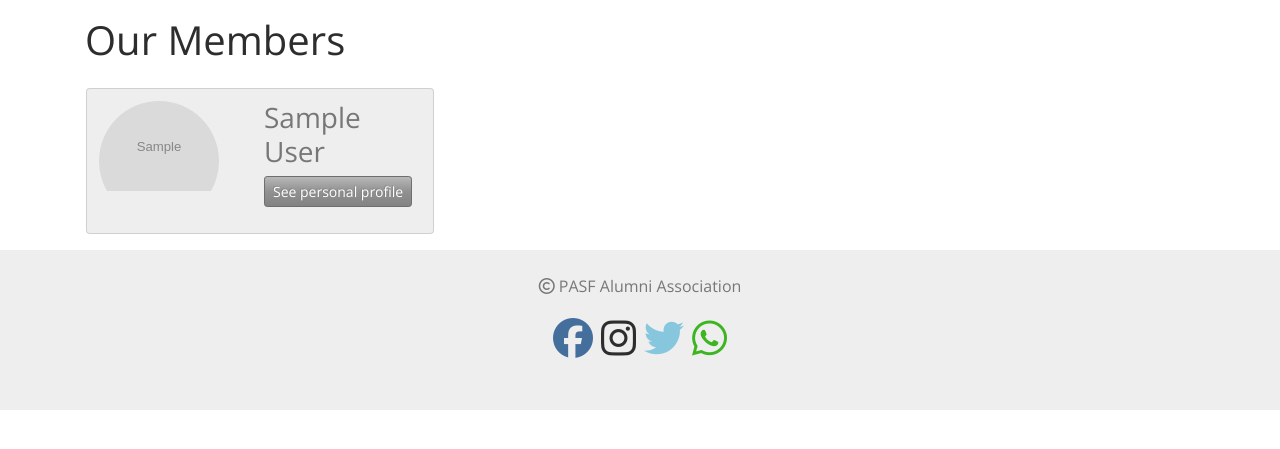
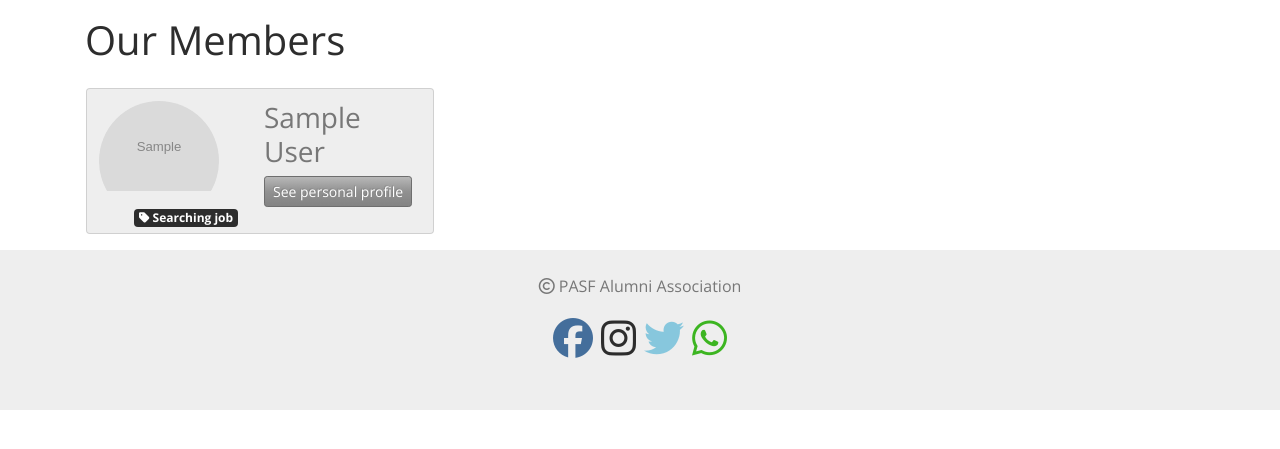
Before and after one commit to afanasev-anton/Alumni_union, a Symfony app: template templates/pages/alumnies.html.twig in a window 1280 px wide. Shown: the part 78-527 px from the top of the page. Run offline with Twig, Linux system fonts and the light colour scheme; the template is opened without the code that fills it: most values are stand-ins (such as "Sample title", 1, 10 or a date in 2020); grey boxes marked "Sample" are stand-in pictures; some libraries are stand-ins or nearby versions.

Commit message:
add search job label for alumnies

```diff
--- a/templates/pages/alumnies.html.twig
+++ b/templates/pages/alumnies.html.twig
@@ -3,7 +3,7 @@
 {% block title %}Alumni Association | Members{% endblock %}
 
 {% block body %}
-	<div class"container appear">
+	<div class"appear">
 		<h1>Our Members</h1>
 		<div class="row">
 			{% for user in users %}
@@ -23,27 +23,24 @@
 
 							<a href="/alumni/profile={{user.id}}" class="btn btn-success btn-sm stretched-link">See personal profile</a>
 						</div>
+						{% if not user.hasJob %}
+							<div class="job-search-label">
+								<span class='span-card text-white badge trans bg-danger'>
+									<i class="fa fa-tag"></i> Searching job
+								</span>
+							</div>
+						{% endif %}
 					</div>
 				</div>
 			{% endfor %}
 		</div>
-
-		{#<div class="card-columns">
-		{% for user in users %}
-			<div class="card bg-light alumni" style="padding:10px;>
-			<div class="row">
-			<div class="col text-center">
-			<img src="img/profile_pictures/{{user.image}}" style="width:100px; height:100px; border-radius:50%; padding:5px;">
-			</div>
-			<div class="col">
-			<h3 class="alumni"><a href="/alumni/profile={{user.id}}" class="link alumnilink"> {{user.firstName}} {{user.lastName}} </a> <br>
-			<a href="/alumni/profile={{user.id}}" class="btn btn-success btn-sm"> See personal profile</a></h3>
-
-			</p>
-			</div>
-			</div>
-			</div>
-		{% endfor %}
-		</div>#}
 	</div>
+	<style type="text/css">
+		.job-search-label{
+			position: absolute;
+			top: 80%;
+			left: 1em;
+			z-index: 999;
+		}
+	</style>
 {% endblock %}
```
